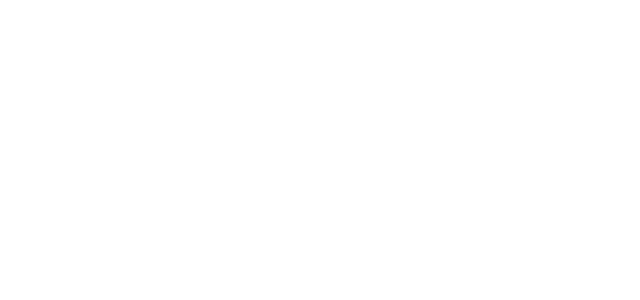
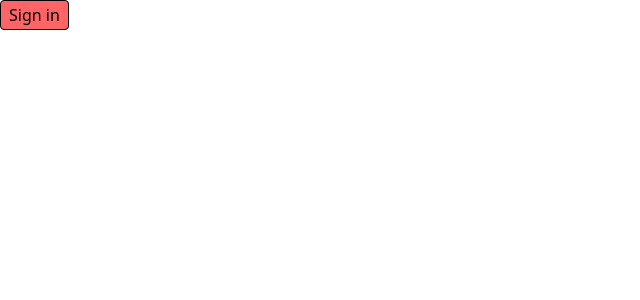
Before and after one commit to ShivamDevrani/SwiftWallet, a React (Vite) app in the folder frontend/: page / in a window 1280 px wide. Before the commit this address had no page. Shown: the top 300 px of the page, without its empty margins (0-640 px from the left). Built offline with nearby package versions, Linux system fonts and the light colour scheme.

Commit message:
added loading

```diff
--- a/frontend/src/App.jsx
+++ b/frontend/src/App.jsx
@@ -1,7 +1,7 @@
 import React, { lazy } from 'react'
 import './App.css'
 
-import {BrowserRouter,Routes,Route} from 'react-router-dom'
+import {BrowserRouter,Routes,Route, useNavigate} from 'react-router-dom'
 
 import { useState } from 'react'
 
@@ -17,13 +17,14 @@
 
 function App() {
 
+
   return (
     <div className="">
       <BrowserRouter>
 
       <Routes>
-
-      <Route path='/signup' element={<Signup ></Signup>}/>
+      <Route path='/' element={<IndexPage/>}/>
+      <Route path='/signup' index element={<Signup ></Signup>}/>
       <Route path='/signin' element={ <Signin></Signin>}/>
       <Route path='/dashboard' element={<Dashboard></Dashboard>}/>
       <Route path='/send' element={<Send></Send>}/>
@@ -35,4 +36,19 @@
   )
 }
 
+
+function IndexPage(){
+  const navigate=useNavigate();
+  return  <div>
+     <button  className='border  bg-red-400  rounded  pl-2 pr-2 pt-0.5 pb-0.5' onClick={()=>{
+      navigate('/signin');
+    }}>
+      Sign in
+    </button>
+
+  </div>
+
+
+}
+
 export default App
--- a/frontend/src/component/Dashboard.jsx
+++ b/frontend/src/component/Dashboard.jsx
@@ -13,6 +13,7 @@
 
     const [balance,setBalance]=useState(10000);
 
+    const [loading,setLoading]=useState(true);
 
     useEffect(()=>{
         console.log('hiii');
@@ -22,14 +23,24 @@
         }
       })
       .then((res)=>{
+        setIsAccess(true);
           setBalance(res.data.balance);
-          setIsAccess(true);
+
       })
       .catch((err)=>{
          console.log(err.response.data.message);
          toast.error(err.response.data.message);
       })
+      .finally(()=>{
+        setLoading(false);
+      })
     },[])
+
+    if(loading){
+       return <div>
+        ...Loading
+       </div>
+    }
 
     return <div className='flex items-center justify-center mt-8'>
        {!isAccess? <div>Unauthorised Access <Link className=' ml-2 underline text-blue-500' to={'/signin'} >Go to Signin</Link></div>:
```
